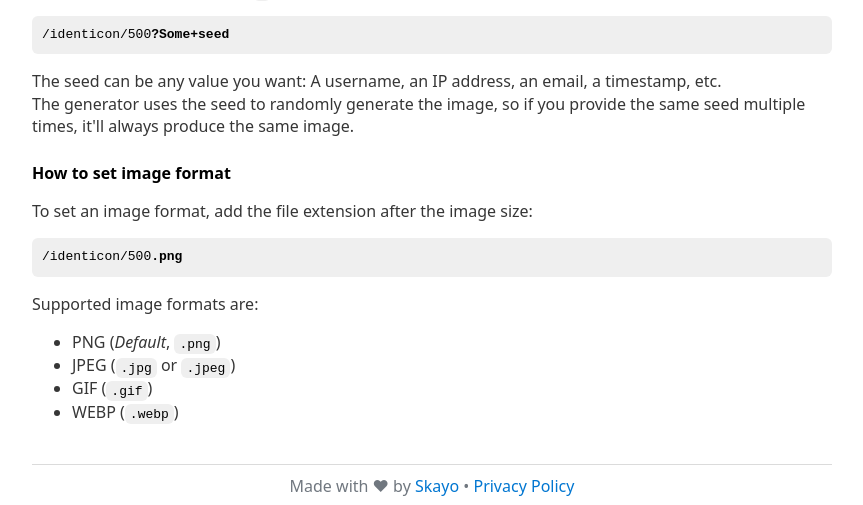
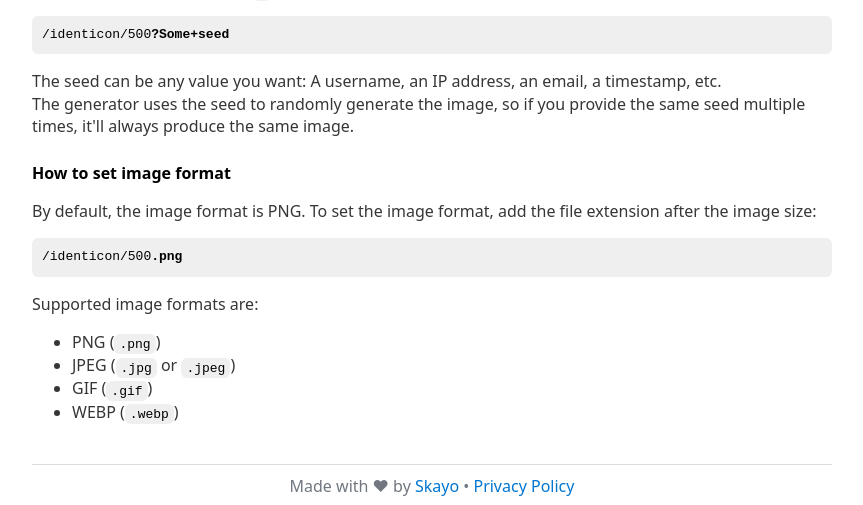
Before and after one commit to jonasgeiler/Mage, a PHP site: page /resources/views/home.php in a window 1280 px wide. Shown: the part 2738-3243 px from the top of the page, without its empty margins (208-1071 px from the left). Run offline with PHP 8.4, Linux system fonts and the light colour scheme; the template is opened without the code that fills it, so the values that code supplies are empty.

Commit message:
Little correction

```diff
--- a/resources/views/home.php
+++ b/resources/views/home.php
@@ -121,7 +121,8 @@ OR
 
 			<h4>How to set image format</h4>
 			<p>
-				To set an image format, add the file extension after any of the options:
+				By default, the image format is PNG.
+				To set the image format, add the file extension after the image size:
 			</p>
 			<pre><code><?= $URL ?>/placeholder/500x250/f05945/fff<strong>.png</strong>
 <?= $URL ?>/placeholder/500x250/f05945<strong>.png</strong>/fff
@@ -130,7 +131,7 @@ OR
 				Supported image formats are:
 			</p>
 			<ul>
-				<li>PNG (<i>Default</i>, <code>.png</code>)</li>
+				<li>PNG (<code>.png</code>)</li>
 				<li>JPEG (<code>.jpg</code> or <code>.jpeg</code>)</li>
 				<li>GIF (<code>.gif</code>)</li>
 				<li>WEBP (<code>.webp</code>)</li>
@@ -192,14 +193,15 @@ OR
 
 			<h4>How to set image format</h4>
 			<p>
-				To set an image format, add the file extension after the image size:
+				By default, the image format is PNG.
+				To set the image format, add the file extension after the image size:
 			</p>
 			<pre><code><?= $URL ?>/identicon/500<strong>.png</strong></code></pre>
 			<p>
 				Supported image formats are:
 			</p>
 			<ul>
-				<li>PNG (<i>Default</i>, <code>.png</code>)</li>
+				<li>PNG (<code>.png</code>)</li>
 				<li>JPEG (<code>.jpg</code> or <code>.jpeg</code>)</li>
 				<li>GIF (<code>.gif</code>)</li>
 				<li>WEBP (<code>.webp</code>)</li>
```
